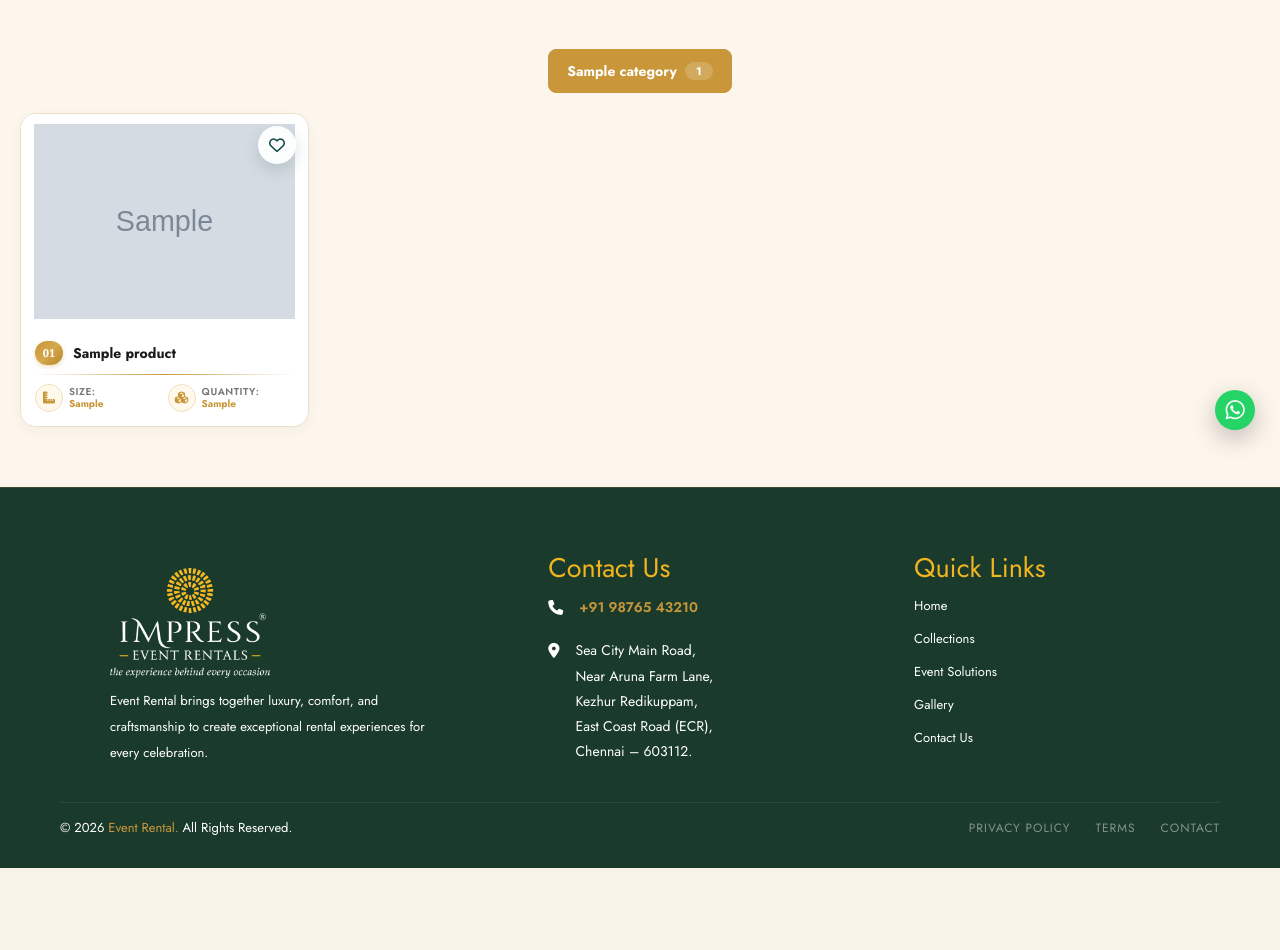
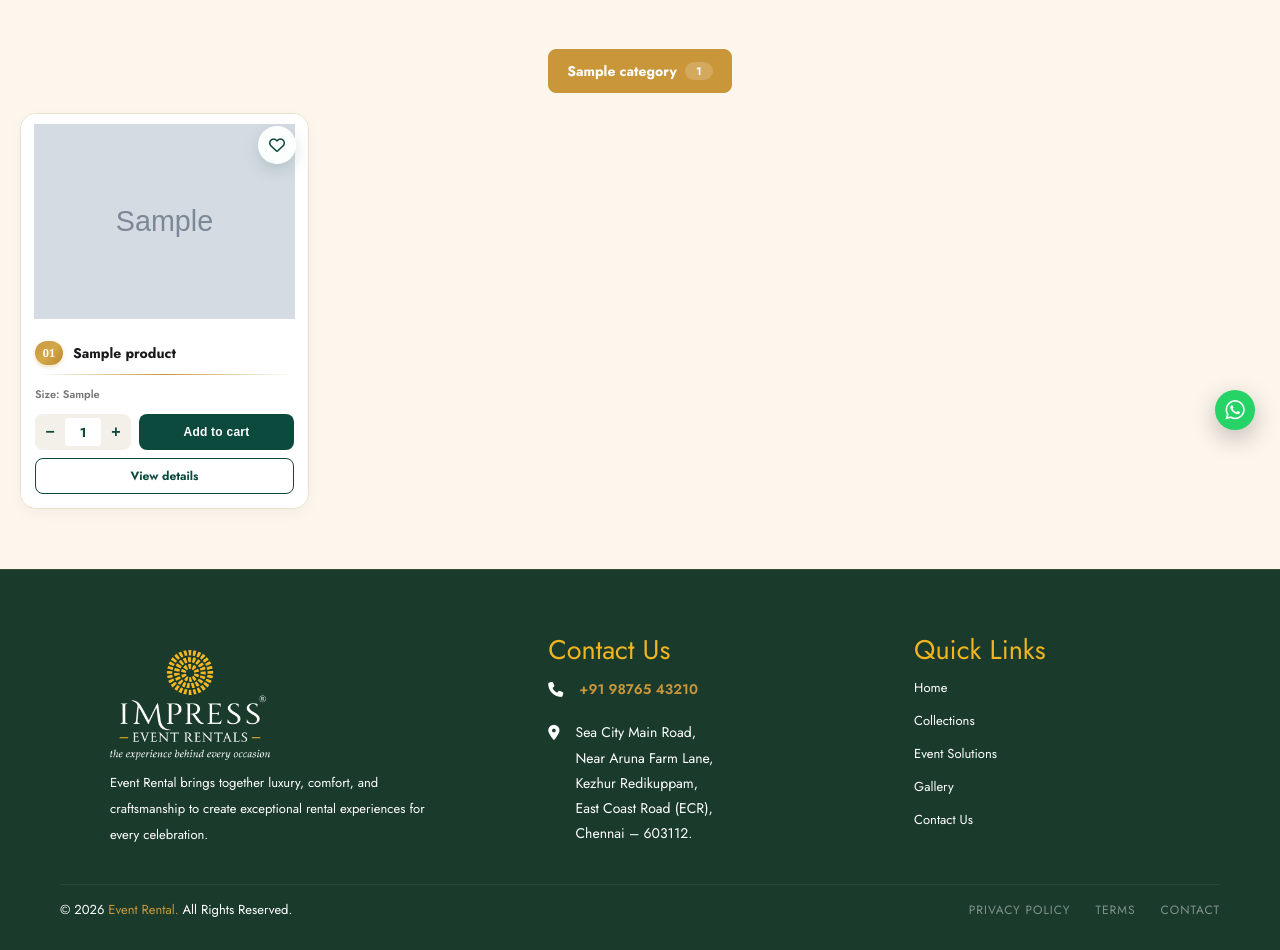
Before and after one commit to krithish-14/impress-Event-Rental, a Django app: a page that uses templates/base.html in a window 1280 px wide. Shown: the part 345-1295 px from the top of the page. Before the commit the page ends 1213 px from the top, so only its background shows below. Run offline with Django 5.2, Linux system fonts and the light colour scheme; tables that the repository leaves empty hold one stand-in row (values such as "Sample post"); grey boxes marked "Sample" are stand-in pictures.

Commit message:
Update homepage ribbon, collections, and product card actions.
Co-authored-by: Cursor <cursoragent@cursor.com>

```diff
--- a/static/css/extras.css
+++ b/static/css/extras.css
@@ -62,10 +62,11 @@
   display: flex;
   align-items: center;
   justify-content: center;
-  padding: 6px 14px;
-  overflow: hidden;
-  border: 1px solid #c9a45a;
-  background: #f8f6f1;
+  padding: 0;
+  overflow: visible;
+  border: 0;
+  background: transparent;
+  box-shadow: none;
 }
 
 .ribbon-badge .ribbon-logo {
@@ -93,7 +94,7 @@
   .ribbon-badge {
     width: 168px;
     height: 64px;
-    padding: 4px 10px;
+    padding: 0;
   }
 
   .ribbon-badge .ribbon-logo {
@@ -384,6 +385,142 @@
   background: #0D4A3E;
   color: #C9973A;
   transform: scale(1.06);
+}
+
+.product-card-media {
+  display: block;
+  width: 100%;
+  color: inherit;
+  text-decoration: none;
+}
+
+.card-size-line {
+  margin: 0;
+  font-size: 11px;
+  font-weight: 600;
+  color: #777;
+}
+
+.card-shop-actions {
+  display: flex;
+  flex-direction: column;
+  gap: 8px;
+  width: 100%;
+  margin-top: 2px;
+}
+
+.card-shop-row {
+  display: flex;
+  align-items: stretch;
+  gap: 8px;
+  width: 100%;
+}
+
+.card-qty-stepper {
+  display: inline-flex;
+  align-items: center;
+  flex: 0 0 auto;
+  min-width: 0;
+  height: 36px;
+  border-radius: 8px;
+  background: #f3f0ea;
+  overflow: hidden;
+}
+
+.card-qty-btn {
+  width: 30px;
+  height: 36px;
+  border: 0;
+  background: transparent;
+  color: #0d4a3e;
+  font-size: 16px;
+  font-weight: 700;
+  line-height: 1;
+  cursor: pointer;
+}
+
+.card-qty-btn:hover {
+  background: rgba(13, 74, 62, 0.08);
+}
+
+.card-qty-input {
+  width: 36px;
+  height: 28px;
+  margin: 4px 0;
+  border: 0;
+  border-radius: 4px;
+  background: #fff;
+  text-align: center;
+  font: inherit;
+  font-size: 13px;
+  font-weight: 700;
+  color: #0d4a3e;
+  -moz-appearance: textfield;
+}
+
+.card-qty-input::-webkit-outer-spin-button,
+.card-qty-input::-webkit-inner-spin-button {
+  -webkit-appearance: none;
+  margin: 0;
+}
+
+.card-add-cart {
+  flex: 1 1 auto;
+  min-width: 0;
+  height: 36px;
+  border: 0;
+  border-radius: 8px;
+  background: #0d4a3e;
+  color: #fff;
+  font-size: 12px;
+  font-weight: 700;
+  letter-spacing: 0.02em;
+  cursor: pointer;
+  white-space: nowrap;
+  padding: 0 10px;
+  transition: background 0.2s ease;
+}
+
+.card-add-cart:hover,
+.card-add-cart.is-added {
+  background: #0a3a31;
+}
+
+.card-view-details {
+  display: flex;
+  align-items: center;
+  justify-content: center;
+  width: 100%;
+  height: 36px;
+  box-sizing: border-box;
+  border: 1.5px solid #0d4a3e;
+  border-radius: 8px;
+  background: #fff;
+  color: #0d4a3e;
+  font-size: 12px;
+  font-weight: 700;
+  text-decoration: none;
+  transition: background 0.2s ease, color 0.2s ease;
+}
+
+.card-view-details:hover {
+  background: #0d4a3e;
+  color: #fff;
+}
+
+@media (max-width: 640px) {
+  .card-shop-row {
+    flex-wrap: wrap;
+  }
+
+  .card-qty-stepper,
+  .card-add-cart {
+    flex: 1 1 calc(50% - 4px);
+  }
+
+  .card-add-cart {
+    min-width: 120px;
+  }
 }
 
 .header-icon-item {
--- a/static/css/style.css
+++ b/static/css/style.css
@@ -1636,7 +1636,7 @@ footer .main-logo2 {
 
 /* ─── CARD BODY ─── */
 .card-body {
-  padding: 14px 14px 18px;
+  padding: 18px 14px 18px;
   text-align: center;
   display: flex;
   flex-direction: column;
@@ -1646,10 +1646,7 @@ footer .main-logo2 {
 }
 
 .card-icon {
-  margin-bottom: 5px;
-  display: block;
-  margin-top: -30px;
-  z-index: 999;
+  display: none;
 }
 
 .card-icon-img {
--- a/static/js/collection.js
+++ b/static/js/collection.js
@@ -3,15 +3,35 @@
   var grid = document.getElementById("product-grid");
   if (!store || !grid) return;
 
-  function itemFromButton(button) {
+  var MAX_QTY = 20;
+
+  function itemFromCard(card, qty) {
     return {
-      slug: button.getAttribute("data-slug"),
-      name: button.getAttribute("data-name"),
-      image: button.getAttribute("data-image"),
-      url: button.getAttribute("data-url"),
-      category: button.getAttribute("data-category") || "",
-      qty: 1,
+      slug: card.getAttribute("data-slug"),
+      name: card.getAttribute("data-name"),
+      image: card.getAttribute("data-image"),
+      url: card.getAttribute("data-url"),
+      category: card.getAttribute("data-category") || "",
+      qty: qty,
     };
+  }
+
+  function clampQty(value) {
+    var qty = parseInt(value, 10);
+    if (isNaN(qty) || qty < 1) qty = 1;
+    if (qty > MAX_QTY) qty = MAX_QTY;
+    return qty;
+  }
+
+  function readQty(card) {
+    var input = card.querySelector(".card-qty-input");
+    return clampQty(input ? input.value : 1);
+  }
+
+  function setQty(card, value) {
+    var input = card.querySelector(".card-qty-input");
+    if (!input) return;
+    input.value = String(clampQty(value));
   }
 
   function syncHearts() {
@@ -25,12 +45,55 @@
   }
 
   grid.addEventListener("click", function (event) {
-    var button = event.target.closest(".card-wish-btn");
-    if (!button) return;
-    event.preventDefault();
-    event.stopPropagation();
-    store.toggleWishlist(itemFromButton(button));
-    syncHearts();
+    var wishBtn = event.target.closest(".card-wish-btn");
+    if (wishBtn) {
+      event.preventDefault();
+      event.stopPropagation();
+      store.toggleWishlist(itemFromCard(wishBtn, 1));
+      syncHearts();
+      return;
+    }
+
+    var qtyBtn = event.target.closest(".card-qty-btn");
+    if (qtyBtn) {
+      event.preventDefault();
+      var card = qtyBtn.closest(".product-card");
+      if (!card) return;
+      var delta = Number(qtyBtn.getAttribute("data-qty-delta")) || 0;
+      setQty(card, readQty(card) + delta);
+      return;
+    }
+
+    var cartBtn = event.target.closest(".card-add-cart");
+    if (cartBtn) {
+      event.preventDefault();
+      var productCard = cartBtn.closest(".product-card");
+      if (!productCard) return;
+      store.addToCart(itemFromCard(productCard, readQty(productCard)));
+      store.updateCounts();
+      cartBtn.classList.add("is-added");
+      cartBtn.textContent = "Added";
+      window.setTimeout(function () {
+        cartBtn.classList.remove("is-added");
+        cartBtn.textContent = "Add to cart";
+      }, 1200);
+    }
+  });
+
+  grid.addEventListener("change", function (event) {
+    var input = event.target.closest(".card-qty-input");
+    if (!input) return;
+    var card = input.closest(".product-card");
+    if (card) setQty(card, input.value);
+  });
+
+  grid.addEventListener("keydown", function (event) {
+    var input = event.target.closest(".card-qty-input");
+    if (!input) return;
+    if (event.key === "Enter") {
+      event.preventDefault();
+      input.blur();
+    }
   });
 
   syncHearts();
--- a/templates/base.html
+++ b/templates/base.html
@@ -11,11 +11,11 @@
   <link rel="preconnect" href="https://fonts.gstatic.com" crossorigin />
   <link href="https://fonts.googleapis.com/css2?family=Jost:ital,wght@0,400;0,500;0,600;0,700;1,400&display=swap" rel="stylesheet" />
   <link rel="stylesheet" href="https://cdnjs.cloudflare.com/ajax/libs/font-awesome/6.7.2/css/all.min.css" />
-  <link rel="stylesheet" href="{% static 'css/style.css' %}?v=15" />
+  <link rel="stylesheet" href="{% static 'css/style.css' %}?v=16" />
   <link rel="stylesheet" href="{% static 'css/gallery.css' %}" />
   <link rel="stylesheet" href="{% static 'css/contact.css' %}" />
   <link rel="stylesheet" href="{% static 'css/product-detail.css' %}?v=12" />
-  <link rel="stylesheet" href="{% static 'css/extras.css' %}?v=12" />
+  <link rel="stylesheet" href="{% static 'css/extras.css' %}?v=13" />
   <link rel="stylesheet" href="{% static 'css/auth.css' %}?v=10" />
   {% block extra_head %}{% endblock %}
 </head>
--- a/templates/collection.html
+++ b/templates/collection.html
@@ -26,7 +26,14 @@
 
       <div class="product-grid grid-cols-4" id="product-grid">
         {% for product in products %}
-        <article class="product-card sofa-card">
+        <article
+          class="product-card sofa-card"
+          data-slug="{{ product.slug }}"
+          data-name="{{ product.name }}"
+          data-image="{{ product.image_url }}"
+          data-url="{{ product.get_absolute_url }}"
+          data-category="{{ product.category.nav_label }}"
+        >
           <button
             type="button"
             class="card-wish-btn"
@@ -39,36 +46,40 @@
           >
             <i class="fa-regular fa-heart"></i>
           </button>
-          <a href="{{ product.get_absolute_url }}" class="product-card-link">
-          <div class="product-img-wrap">
-            <img src="{{ product.image_url }}" alt="{{ product.name }}" />
-          </div>
+          <a href="{{ product.get_absolute_url }}" class="product-card-media">
+            <div class="product-img-wrap">
+              <img src="{{ product.image_url }}" alt="{{ product.name }}" />
+            </div>
+          </a>
           <div class="product-info sofa-info">
             <div class="sofa-card-title-row">
               <span class="sofa-card-badge">{% if product.sort_order < 10 %}0{% endif %}{{ product.sort_order }}</span>
               <h3 class="product-name sofa-name" title="{{ product.name }}">{{ product.name }}</h3>
             </div>
             <div class="sofa-divider"></div>
-            <div class="sofa-meta-grid">
-              {% if product.size %}
-              <div class="sofa-meta-block">
-                <span class="meta-icon-wrap"><i class="fa-solid fa-ruler-combined"></i></span>
-                <div class="meta-text-wrap">
-                  <span class="meta-label">Size:</span>
-                  <span class="meta-value size-value">{{ product.size }}</span>
+            {% if product.size %}
+            <p class="card-size-line">Size: {{ product.size }}</p>
+            {% endif %}
+            <div class="card-shop-actions">
+              <div class="card-shop-row">
+                <div class="card-qty-stepper" role="group" aria-label="Quantity for {{ product.name }}">
+                  <button type="button" class="card-qty-btn" data-qty-delta="-1" aria-label="Decrease quantity">−</button>
+                  <input
+                    type="number"
+                    class="card-qty-input"
+                    value="1"
+                    min="1"
+                    max="20"
+                    inputmode="numeric"
+                    aria-label="Quantity"
+                  />
+                  <button type="button" class="card-qty-btn" data-qty-delta="1" aria-label="Increase quantity">+</button>
                 </div>
+                <button type="button" class="card-add-cart">Add to cart</button>
               </div>
-              {% endif %}
-              <div class="sofa-meta-block">
-                <span class="meta-icon-wrap"><i class="fa-solid fa-cubes"></i></span>
-                <div class="meta-text-wrap">
-                  <span class="meta-label">Quantity:</span>
-                  <span class="meta-value qty-value">{{ product.qty }}</span>
-                </div>
-              </div>
+              <a href="{{ product.get_absolute_url }}" class="card-view-details">View details</a>
             </div>
           </div>
-          </a>
         </article>
         {% empty %}
         <p>No rentals in this collection yet.</p>
--- a/templates/home.html
+++ b/templates/home.html
@@ -125,9 +125,6 @@
             <div class="card-img-overlay"></div>
           </div>
           <div class="card-body">
-            <span class="card-icon" aria-hidden="true">
-              <i class="{{ item.icon }} card-fa-icon"></i>
-            </span>
             <h2 class="card-title">{{ item.name }}</h2>
             <p class="card-subtitle">{{ item.subtitle }}</p>
             <div class="card-rule"></div>
```
